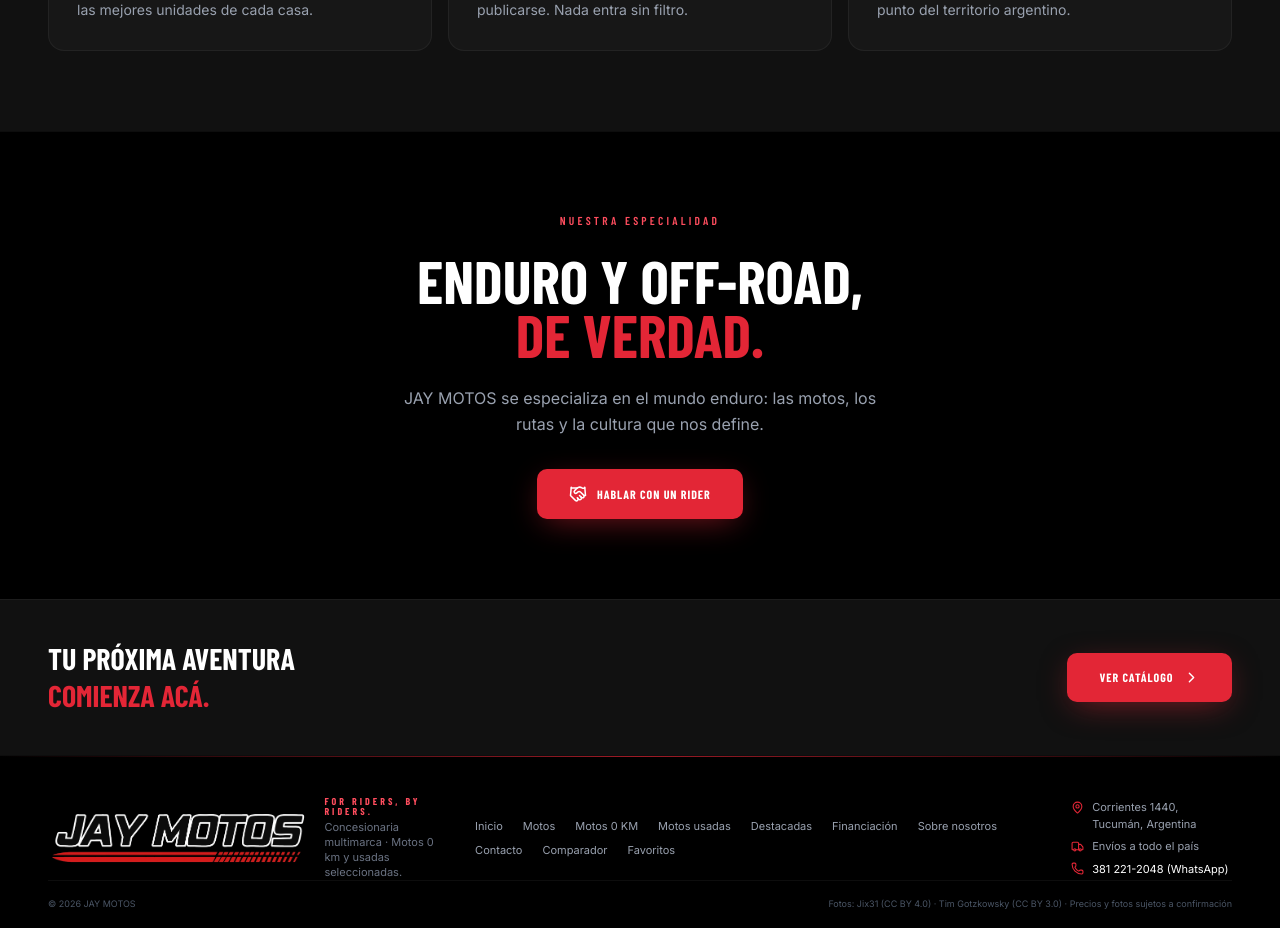
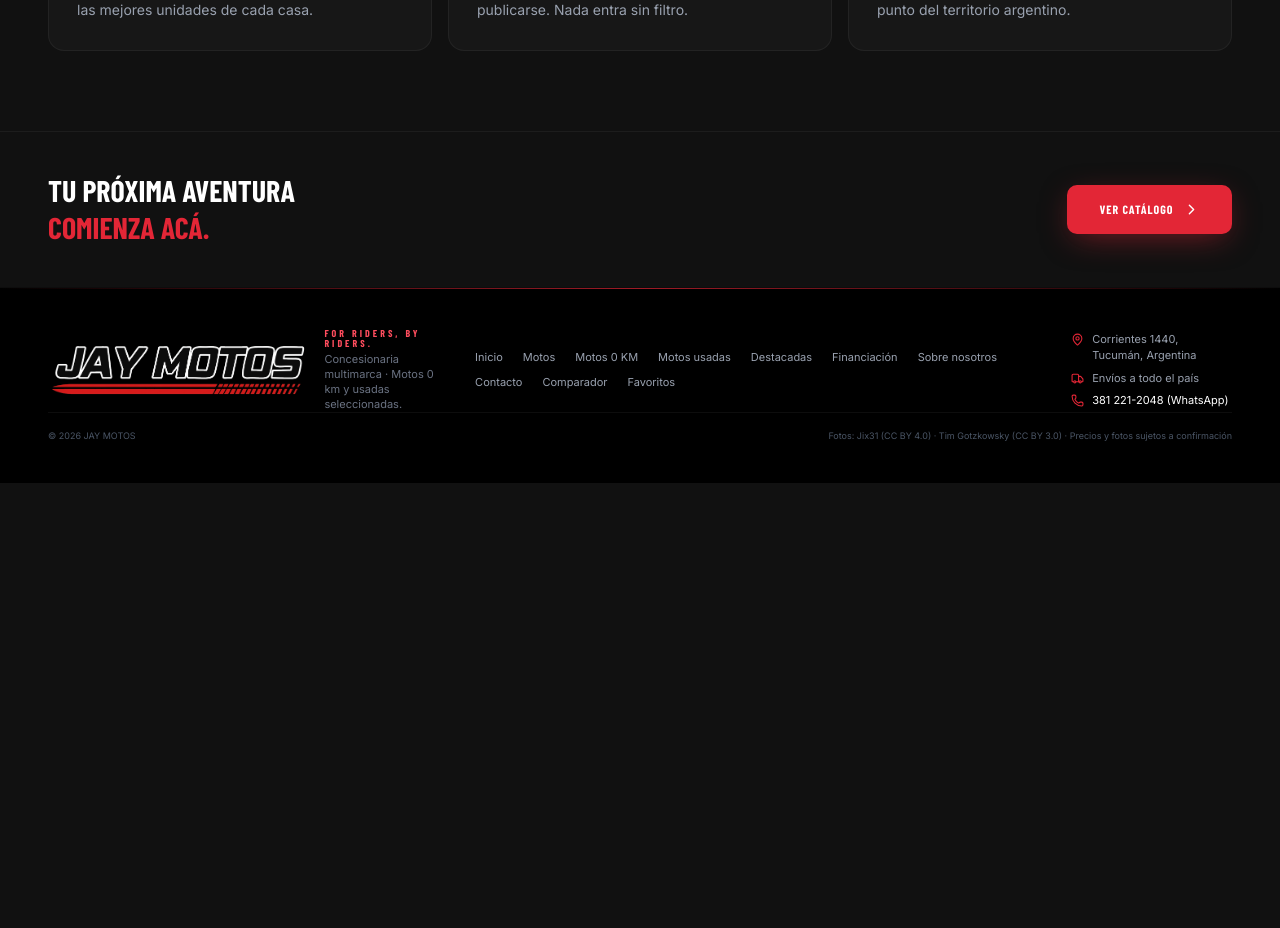
Before and after one commit to juanagustinml10/consesionario-carlife, a React (Vite) app in the folder frontend/: page /nosotros in a window 1280 px wide. Shown: the part 1340-2268 px from the top of the page. After the commit the page ends 1823 px from the top, so only its background shows below. Built offline with nearby package versions, Linux system fonts and the light colour scheme; no server answers; a web font is replaced by a local one.

Commit message:
feat(about): eliminada la seccion Nuestra especialidad (Enduro y off-road) del About

```diff
--- a/frontend/src/pages/public/About.tsx
+++ b/frontend/src/pages/public/About.tsx
@@ -1,8 +1,7 @@
 import * as React from 'react';
-import { ChevronRight, BadgeCheck, Truck, Bike, Handshake } from 'lucide-react';
+import { ChevronRight, BadgeCheck, Truck, Bike } from 'lucide-react';
 import { Link } from '@/components/shared/Link';
 import { HeroBike } from '@/components/public/HeroBike';
-import { BUSINESS, buildWhatsAppLink } from '@/lib/constants';
 
 const PILLARS = [
   { icon: <Bike size={22} />, title: 'Multimarca', text: 'No nos casamos con una sola marca: elegimos las mejores unidades de cada casa.' },
@@ -62,28 +61,6 @@ export const About: React.FC = () => (
       </div>
     </section>
 
-    {/* Especialidad enduro */}
-    <section className="border-t border-white/5 bg-black">
-      <div className="container-jay flex flex-col items-center gap-6 py-14 text-center sm:py-20">
-        <span className="eyebrow">Nuestra especialidad</span>
-        <p className="max-w-3xl font-display text-4xl font-extrabold uppercase leading-[0.9] text-white sm:text-6xl">
-          Enduro y off-road,<br /><span className="text-jay-red">de verdad.</span>
-        </p>
-        <p className="max-w-lg text-base leading-relaxed text-gray-400">
-          JAY MOTOS se especializa en el mundo enduro: las motos, los rutas y la cultura que nos define.
-        </p>
-        <a
-          href={buildWhatsAppLink(BUSINESS.whatsappGeneralMessage)}
-          target="_blank"
-          rel="noopener noreferrer"
-          className="btn btn-red mt-2 px-8 py-4 text-xs"
-        >
-          <Handshake size={18} />
-          Hablar con un rider
-        </a>
-      </div>
-    </section>
-
     {/* CTA */}
     <section className="border-t border-white/5 bg-jay-panel">
       <div className="container-jay flex flex-col items-center justify-between gap-6 py-10 text-center sm:flex-row sm:text-left">
```
